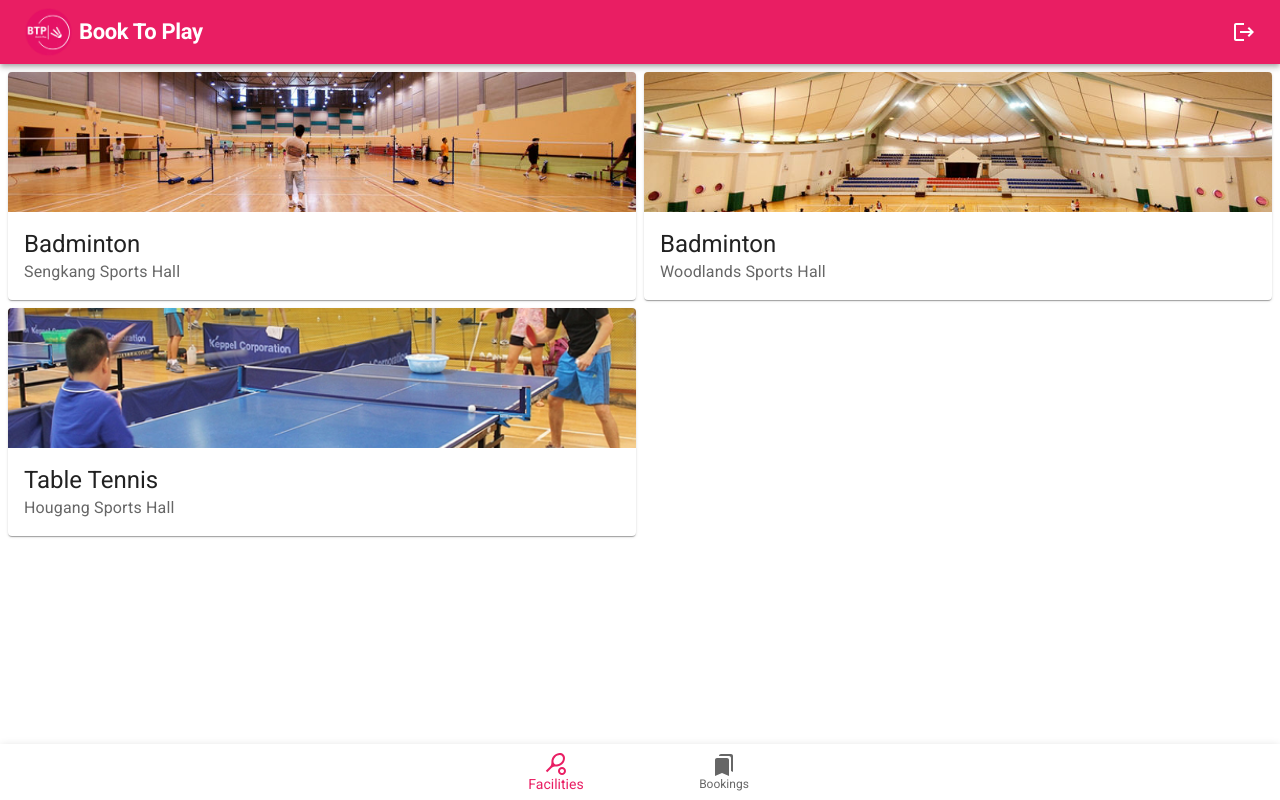
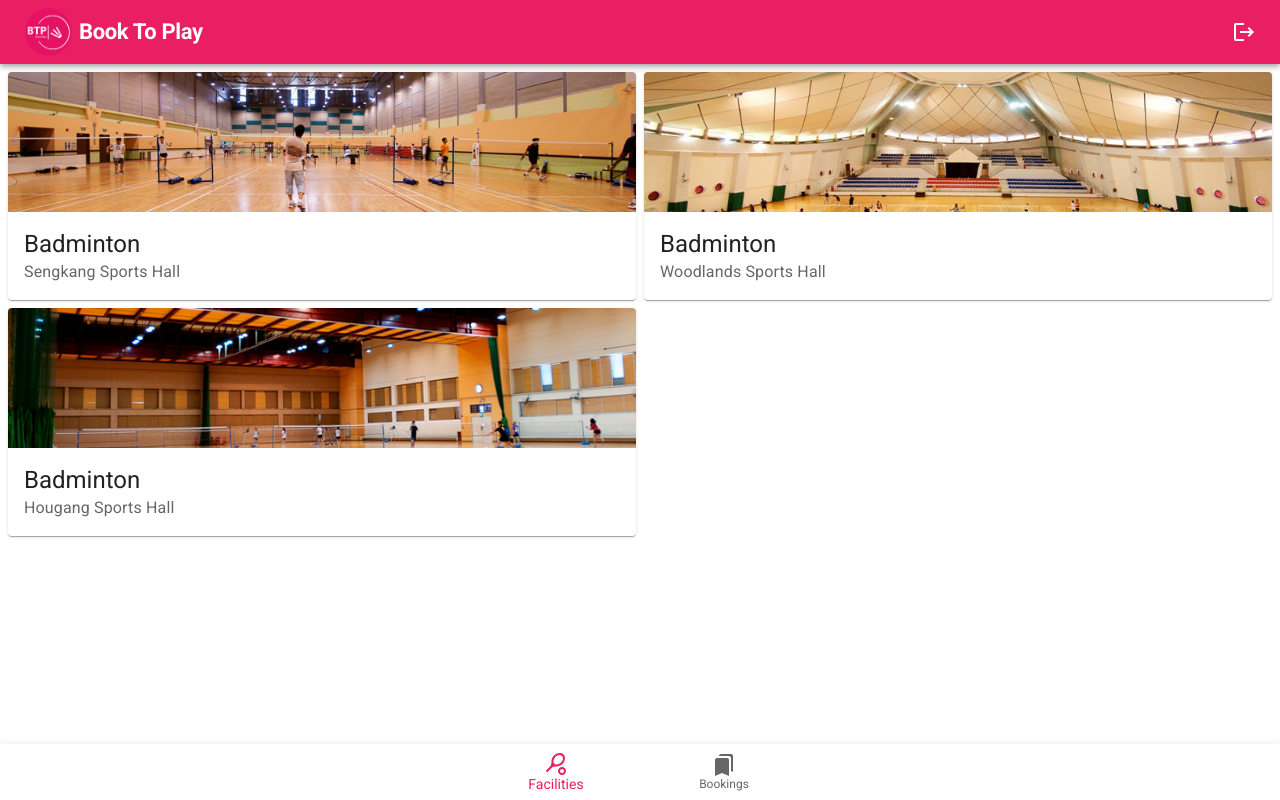
Before and after one commit to luazhizhan/book-to-play, a Next.js app: page /facilities in a window 1280 px wide. Built offline with nearby package versions, Linux system fonts and the light colour scheme.

Commit message:
Change to badminton

```diff
--- a/pages/facilities/index.js
+++ b/pages/facilities/index.js
@@ -64,7 +64,7 @@ export default function Home() {
               />
               <CardContent>
                 <Typography variant="h5" component="div">
-                  Table Tennis
+                  Badminton
                 </Typography>
                 <Typography color="text.secondary">
                   Hougang Sports Hall
```
Also changed, not shown: pages/facilities/[id].js (+5 -2 lines), public/images/court3.jpg.
